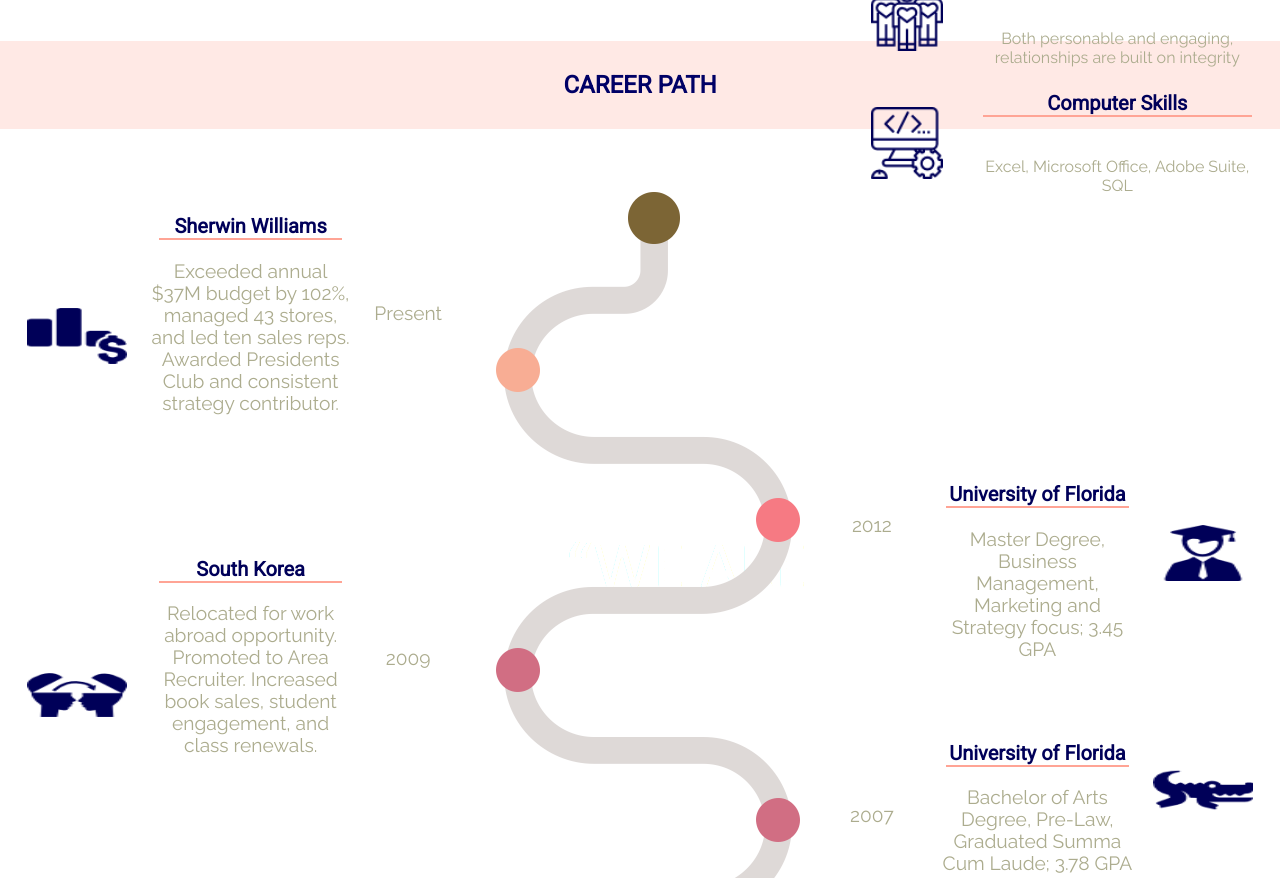
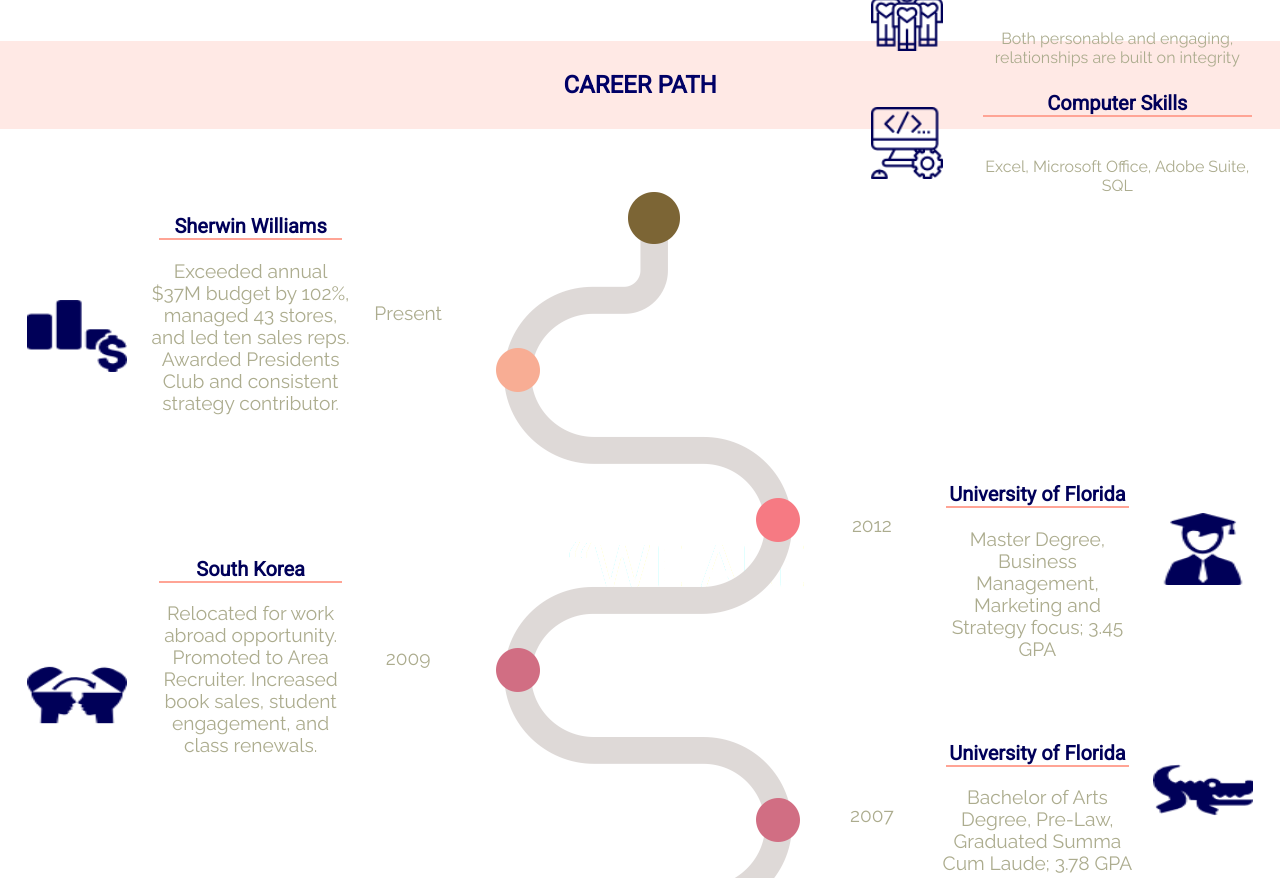
Before and after one commit to so-chow/evan-kusch-profile, a website: page public/index.html in a window 1280 px wide. Shown: the part 1895-2773 px from the top of the page. Drawn offline with nearby package versions, Linux system fonts and the light colour scheme.

Commit message:
fixed icons

```diff
--- a/public/styles/styles.css
+++ b/public/styles/styles.css
@@ -211,7 +211,7 @@
 }
 
 .career-path-content .path-icons{
-  height: 7vh;
+  height: 9vh;
 }
 
 .career-path-content p{
```
